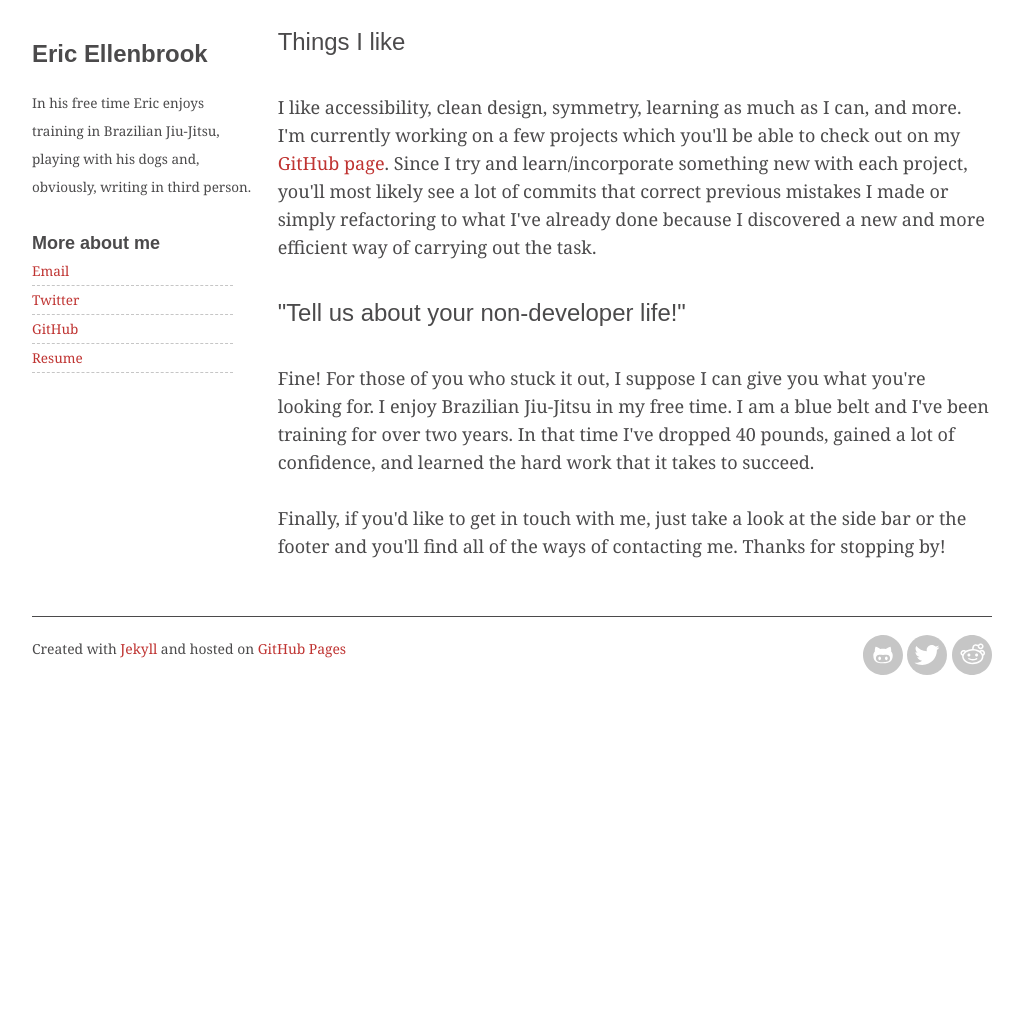
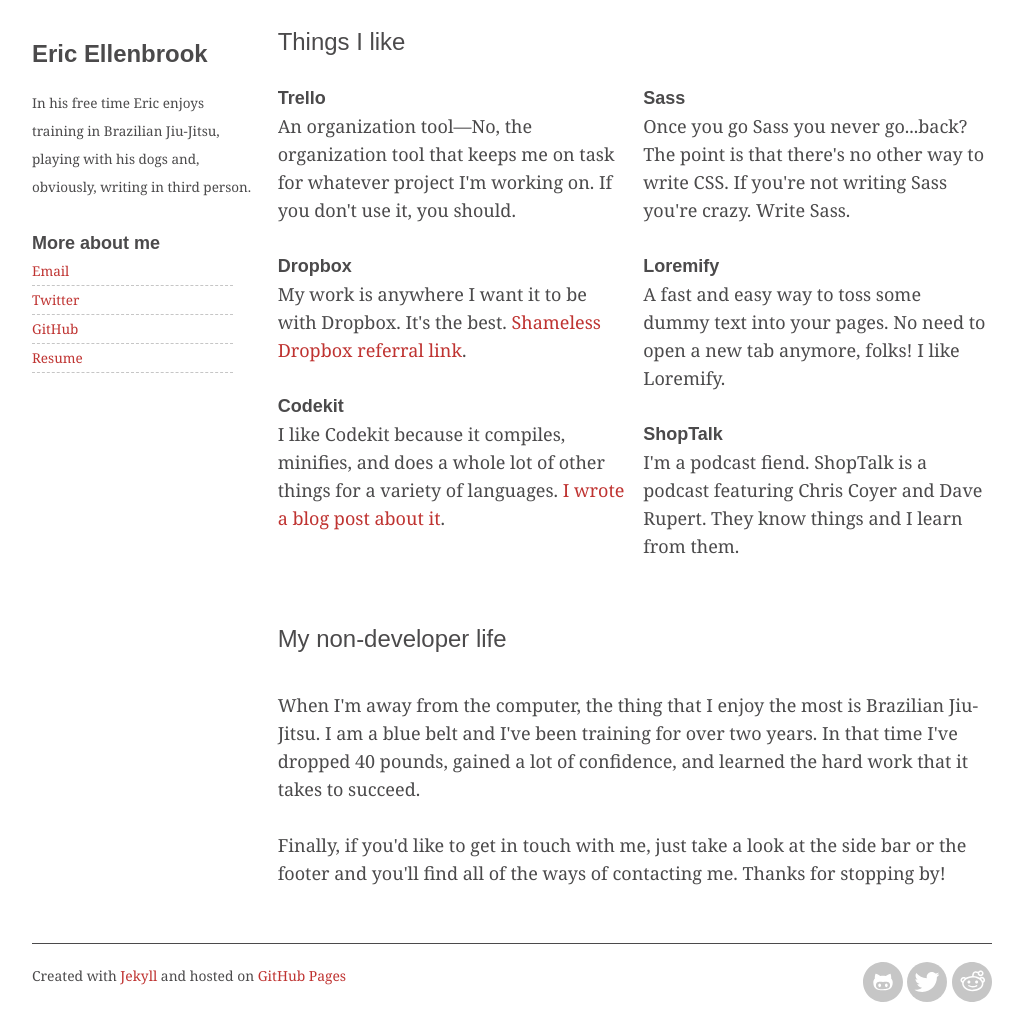
Before and after one commit to ellenbrook/ellenbrook.github.io, a Jekyll site: the page built from index.html, in a window 1280 px wide, cut to the strip 584-1611 px from the top of the page. Shown: the whole strip, without its empty margins (128-1151 px from the left). Built offline with Jekyll 4.4.1, drawn with Linux system fonts in a browser that asks for light colours; some web fonts are replaced; before the commit the page ends 1284 px from its top, so only the background shows below that.

Commit message:
Update index

```diff
--- a/index.html
+++ b/index.html
@@ -4,10 +4,33 @@
 ---
 <p>Hi. I'm Eric Ellenbrook and as the header says, I create websites for people like you. Especially if you're a studio in or around the Detroit area that is looking for a new addition to their team.</p>
 
-<h3>Things I like</h3>
-<p>I like accessibility, clean design, symmetry, learning as much as I can, and more. I'm currently working on a few projects which you'll be able to check out on my <a href="http://github.com" title="Eric Ellenbrook on GitHub">GitHub page</a>. Since I try and learn/incorporate something new with each project, you'll most likely see a lot of commits that correct previous mistakes I made or simply refactoring to what I've already done because I discovered a new and more efficient way of carrying out the task.</p>
+<h3 class="list-header">Things I like</h3>
+<div class="container">
+	<dl class="half">
+		<dt>Trello</dt>
+		<dd>An organization tool&mdash;No, the organization tool that keeps me on task for whatever project I'm working on. If you don't use it, you should.</dd>
 
-<h3>"Tell us about your non-developer life!"</h3>
-<p>Fine! For those of you who stuck it out, I suppose I can give you what you're looking for. I enjoy Brazilian Jiu-Jitsu in my free time. I am a blue belt and I've been training for over two years. In that time I've dropped 40 pounds, gained a lot of confidence, and learned the hard work that it takes to succeed.</p>
+		<dt>Dropbox</dt>
+		<dd>My work is anywhere I want it to be with Dropbox. It's the best. <a href="https://db.tt/7DL9FkIl">Shameless Dropbox referral link</a>.</dd>
+
+		<dt>Codekit</dt>
+		<dd>I like Codekit because it compiles, minifies, and does a whole lot of other things for a variety of languages. <a href="http://ellenbrook.github.io/2014/09/01/code-kit-you-need-it-trust-me.html">I wrote a blog post about it</a>.</dd>
+	</dl>
+
+	<dl class="half">
+		<dt>Sass</dt>
+		<dd>Once you go Sass you never go...back? The point is that there's no other way to write CSS. If you're not writing Sass you're crazy. Write Sass.</dd>
+
+		<dt>Loremify</dt>
+		<dd>A fast and easy way to toss some dummy text into your pages. No need to open a new tab anymore, folks! I like Loremify.</dd>
+
+		<dt>ShopTalk</dt>
+		<dd>I'm a podcast fiend. ShopTalk is a podcast featuring Chris Coyer and Dave Rupert. They know things and I learn from them.</dd>
+	</dl>
+</div>
+
+
+<h3>My non-developer life</h3>
+<p>When I'm away from the computer, the thing that I enjoy the most is Brazilian Jiu-Jitsu. I am a blue belt and I've been training for over two years. In that time I've dropped 40 pounds, gained a lot of confidence, and learned the hard work that it takes to succeed.</p>
 
 <p>Finally, if you'd like to get in touch with me, just take a look at the side bar or the footer and you'll find all of the ways of contacting me. Thanks for stopping by!</p>
```
Also changed, not shown: assets/css/2-base/_base.scss (+22 -0 lines), assets/css/main.css.
